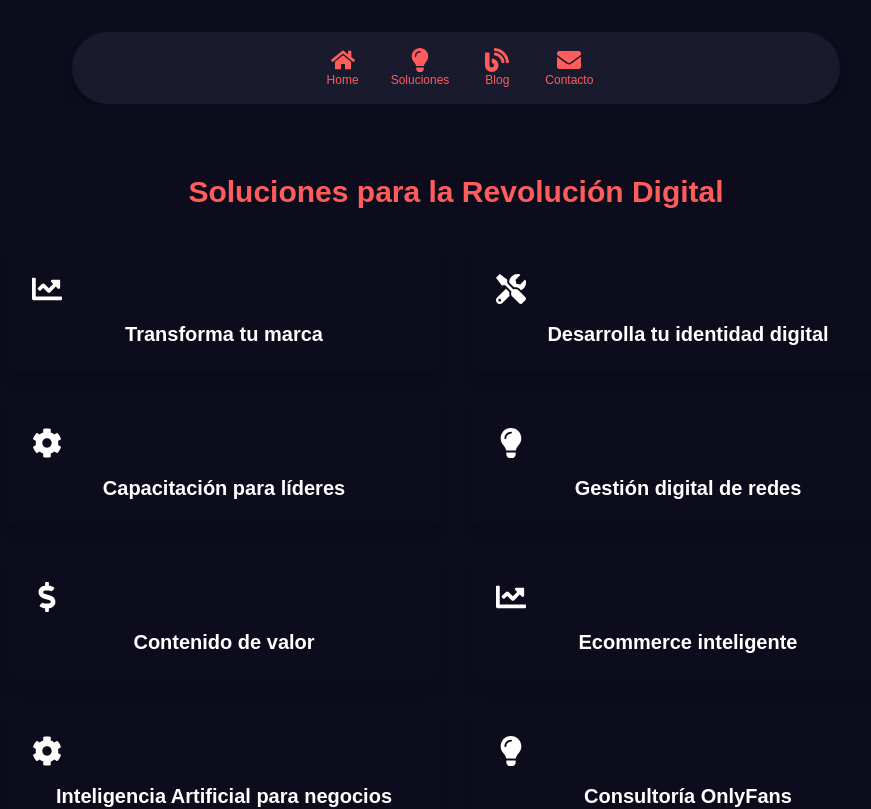
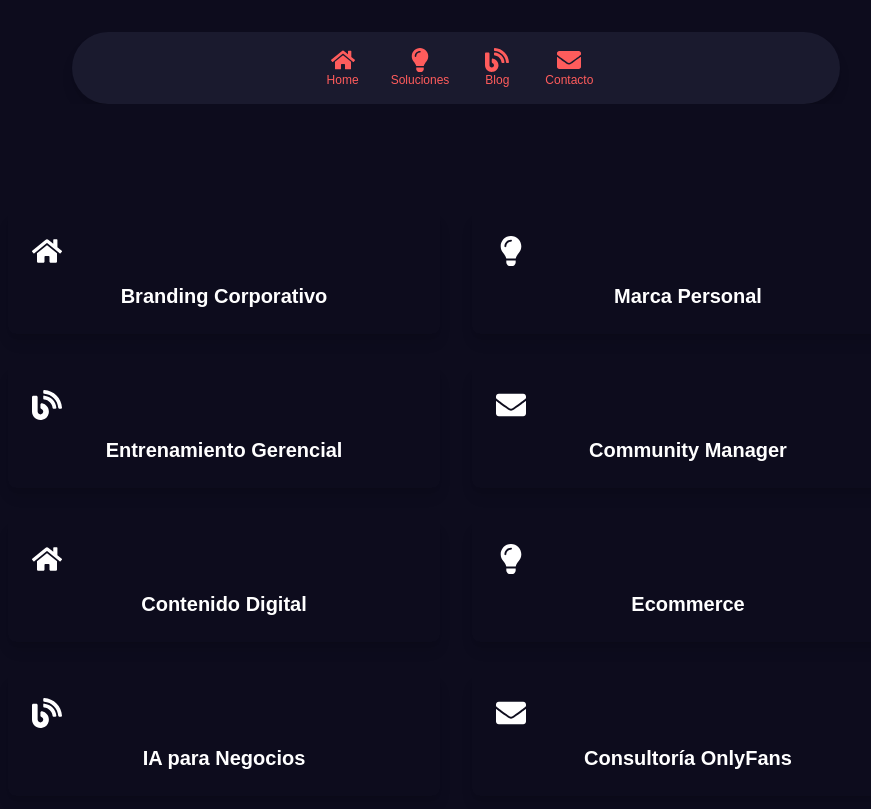
Before and after one commit to deivipluss/landing, a Next.js app: page /soluciones in a window 1280 px wide. Shown: the top 809 px of the page, without its empty margins (184-1055 px from the left). Built offline with nearby package versions, Linux system fonts and the light colour scheme.

Commit message:
expandiendobotonesiconos

```diff
--- a/app/soluciones/page.tsx
+++ b/app/soluciones/page.tsx
@@ -4,15 +4,14 @@ import {
   FaHome,
   FaLightbulb,
   FaBlog,
-  FaEnvelope,
-  FaChartLine,
-  FaCog,
-  FaDollarSign,
-  FaTools
+  FaEnvelope
 } from "react-icons/fa";
 import Link from 'next/link';
 
-// Define el tipo explícito para los parámetros
+// Definimos un tipo para las claves de las tarjetas
+type CardKey = 'branding' | 'marcaPersonal' | 'entrenamiento' | 'communityManager' | 'contenidoDigital' | 'ecommerce' | 'iaNegocios' | 'onlyfans';
+
+// Definimos el estilo de los íconos
 const iconStyle = (section: string, activeSection: string): string =>
   `text-[#FF5C5C] text-2xl mx-3 cursor-pointer hover:text-[#4A90E2] transition-colors ${
     activeSection === section ? 'text-[#4A90E2]' : ''
@@ -29,28 +28,28 @@ const Soluciones = () => {
     setExpandedCard(expandedCard === cardName ? null : cardName);
   };
 
-  // Descripción de las soluciones, ahora más orientada a la transformación digital y optimización
-  const cardDescriptions: { [key: string]: string } = {
-    branding: "Transforma tu marca: Crea una imagen sólida y coherente con la evolución digital para destacar en un mercado competitivo.",
-    marcaPersonal: "Desarrolla tu identidad digital: Potencia tu marca personal en plataformas online para alcanzar nuevos mercados.",
-    entrenamiento: "Capacitación para líderes: Formación digital y estratégica para gerentes y equipos, con un enfoque en optimización y crecimiento.",
-    communityManager: "Gestión digital de redes: Conecta de manera efectiva con tu audiencia y aprovecha las redes sociales como canales rentables.",
-    contenidoDigital: "Contenido de valor: Desarrolla contenido estratégico que impulse el engagement y contribuya a la conversión.",
-    ecommerce: "Ecommerce inteligente: Optimiza tu tienda online con herramientas digitales para mejorar las ventas y la experiencia del cliente.",
-    iaNegocios: "Inteligencia Artificial para negocios: Mejora la eficiencia de tus procesos empresariales con la implementación de IA en operaciones clave.",
-    onlyfans: "Consultoría OnlyFans: Estrategias digitales para maximizar el rendimiento en plataformas de contenido exclusivo y aumentar la rentabilidad.",
+  // Descripción de las soluciones
+  const cardDescriptions: { [key in CardKey]: string } = {
+    branding: "Branding Corporativo: Crear una imagen sólida y coherente para tu empresa.",
+    marcaPersonal: "Marca Personal: Desarrolla tu identidad personal y proyecta una imagen única.",
+    entrenamiento: "Entrenamiento Gerencial: Capacitación para líderes de empresas y equipos.",
+    communityManager: "Community Manager: Gestión de redes sociales para conectar con tu audiencia.",
+    contenidoDigital: "Contenido Digital: Creación y distribución de contenido atractivo en línea.",
+    ecommerce: "Ecommerce: Desarrolla y optimiza tu tienda online para vender de manera efectiva.",
+    iaNegocios: "IA para Negocios: Implementación de inteligencia artificial para mejorar procesos empresariales.",
+    onlyfans: "Consultoría OnlyFans: Asesoría estratégica para creadores en la plataforma OnlyFans.",
   };
 
-  // Íconos representativos de la transformación digital
-  const cardIcons = {
-    branding: <FaChartLine />,
-    marcaPersonal: <FaTools />,
-    entrenamiento: <FaCog />,
-    communityManager: <FaLightbulb />,
-    contenidoDigital: <FaDollarSign />,
-    ecommerce: <FaChartLine />,
-    iaNegocios: <FaCog />,
-    onlyfans: <FaLightbulb />,
+  // Definimos los íconos para cada tarjeta
+  const cardIcons: { [key in CardKey]: JSX.Element } = {
+    branding: <FaHome />,
+    marcaPersonal: <FaLightbulb />,
+    entrenamiento: <FaBlog />,
+    communityManager: <FaEnvelope />,
+    contenidoDigital: <FaHome />,
+    ecommerce: <FaLightbulb />,
+    iaNegocios: <FaBlog />,
+    onlyfans: <FaEnvelope />,
   };
 
   return (
@@ -78,9 +77,10 @@ const Soluciones = () => {
       {/* Main Content */}
       <div className={containerStyle}>
         <div className="w-full max-w-4xl">
-          <h2 className="text-3xl font-bold text-[#FF5C5C] text-center mb-10">Soluciones para la Revolución Digital</h2>
           <div className="grid grid-cols-1 md:grid-cols-2 gap-8">
-            {Object.keys(cardDescriptions).map((card, index) => (
+            {Object.keys(cardDescriptions).map((cardKey, index) => {
+              const card = cardKey as CardKey; // Aseguramos que sea de tipo CardKey
+              return (
                 <div
                   key={index}
                   className={`${
@@ -95,14 +95,15 @@ const Soluciones = () => {
                     <p className="mt-4 text-gray-800">{cardDescriptions[card].split(":")[1]}</p>
                   )}
                 </div>
-            ))}
+              );
+            })}
           </div>
         </div>
       </div>
 
       {/* Footer */}
       <footer className="bg-[#1A1A2E] text-center py-6 text-gray-300 text-sm">
-        © 2024 Deivipluss. ¡Todos los derechos reservados!..
+        © 2024 Deivipluss. ¡Todos los derechos reservados!
       </footer>
     </div>
   );
```
Lines whose indentation alone changed are shown as unchanged.
